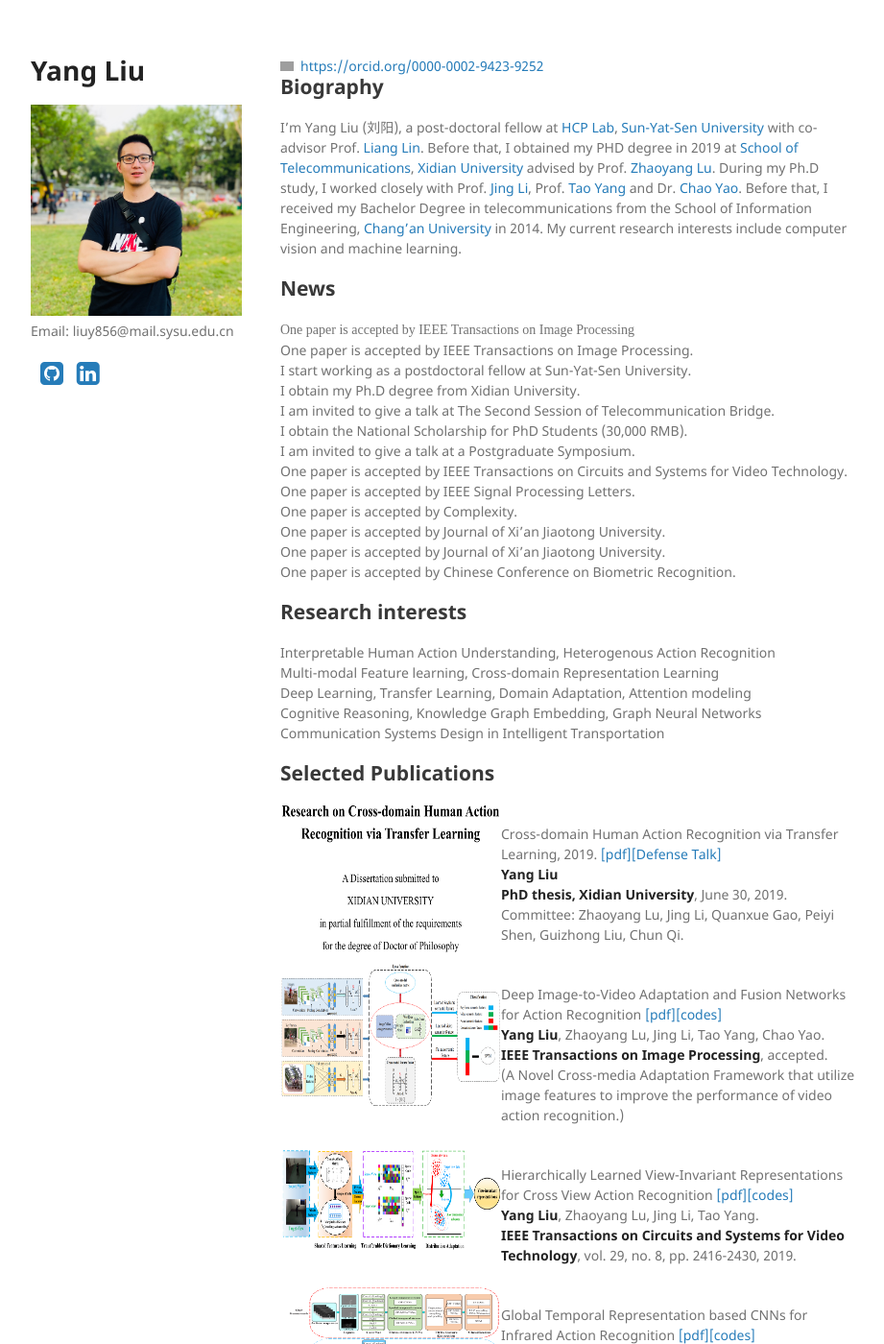
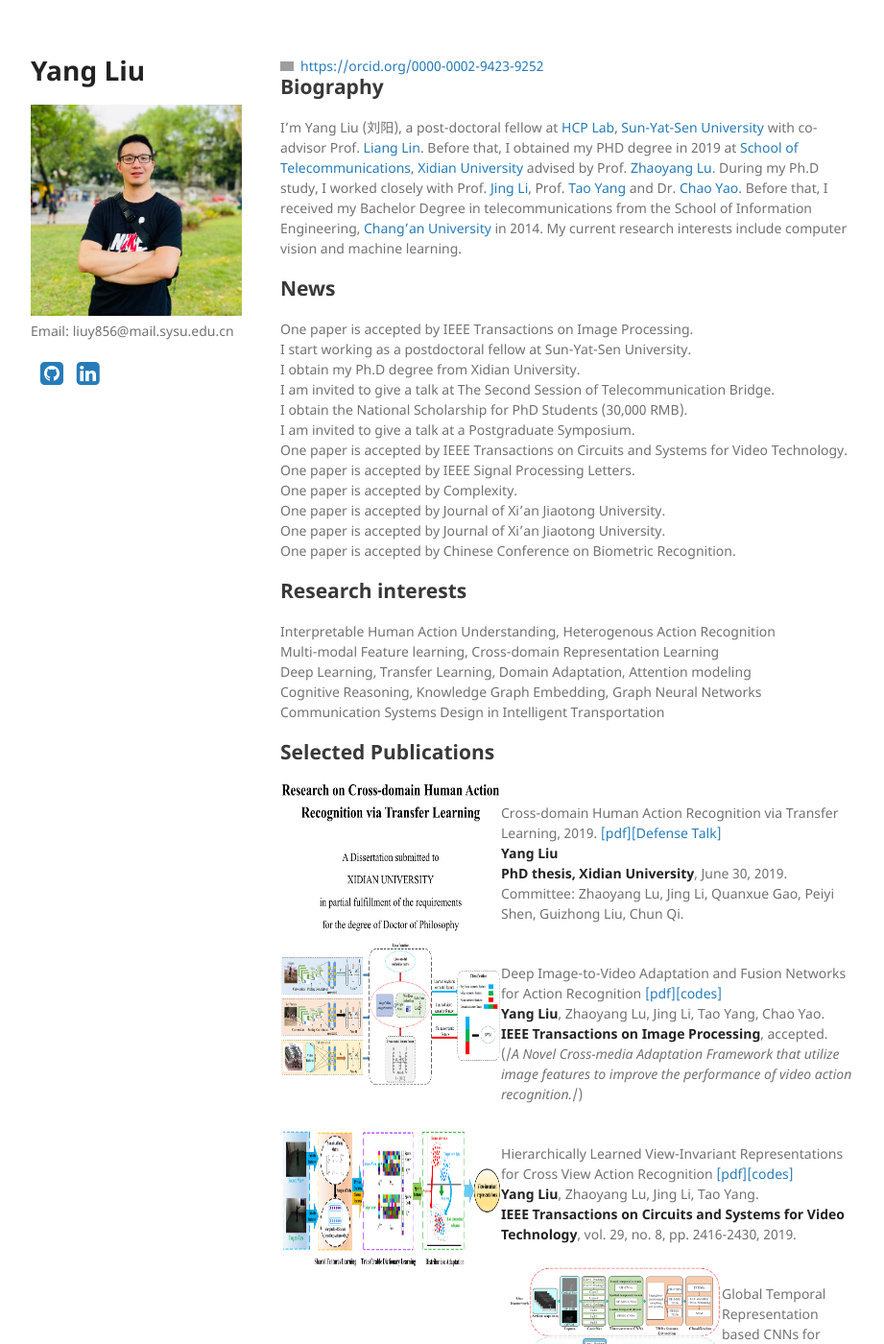
Before and after one commit to YangLiu9208/home, a Jekyll site: the page built from index.md, in a window 1280 px wide and 1400 px high. Shown: the whole window at 96% size, without its empty margins (178-1099 px from the left). Built offline with Jekyll 4.4.1, drawn with Linux system fonts in a browser that asks for light colours; a style sheet for code colours, icons or effects is not loaded; grey boxes are pictures that could not be loaded.

Commit message:
Update index.md

```diff
--- a/index.md
+++ b/index.md
@@ -7,7 +7,6 @@ layout: default
 I'm Yang Liu (刘阳), a post-doctoral fellow at [HCP Lab](http://www.sysu-hcp.net/home/), [Sun-Yat-Sen University](http://www.sysu.edu.cn/) with co-advisor Prof. [Liang Lin](http://www.linliang.net/). Before that, I obtained my PHD degree in 2019 at [School of Telecommunications](http://ste.xidian.edu.cn/), [Xidian University](https://www.xidian.edu.cn/) advised by Prof. [Zhaoyang Lu](http://web.xidian.edu.cn/zhylu/). During my Ph.D study, I worked closely with Prof. [Jing Li](https://web.xidian.edu.cn/jingli/), Prof. [Tao Yang](https://scholar.google.com/citations?hl=en&user=Lvn4nH8AAAAJ) and Dr. [Chao Yao](https://scholar.google.com/citations?user=n6w02qoAAAAJ&hl=en). Before that, I received my Bachelor Degree in telecommunications from the School of Information Engineering, [Chang’an University](http://www.chd.edu.cn/) in 2014. My current research interests include computer vision and machine learning.
 
 ## News
-<font face="黑体">One paper is accepted by IEEE Transactions on Image Processing</font>
 One paper is accepted by IEEE Transactions on Image Processing.
 I start working as a postdoctoral fellow at Sun-Yat-Sen University.
 I obtain my Ph.D degree from Xidian University.
@@ -47,11 +46,11 @@ Committee: Zhaoyang Lu, Jing Li, Quanxue Gao, Peiyi Shen, Guizhong Liu, Chun Qi.
 Deep Image-to-Video Adaptation and Fusion Networks for Action Recognition [[pdf]](https://arxiv.org/pdf/1911.10751.pdf)[[codes]](https://yangliu9208.github.io/DIVAFN/)
 **Yang Liu**, Zhaoyang Lu, Jing Li, Tao Yang, Chao Yao.
 **IEEE Transactions on Image Processing**, accepted.
-(A Novel Cross-media Adaptation Framework that utilize image features to improve the performance of video action recognition.)
+(/*A Novel Cross-media Adaptation Framework that utilize image features to improve the performance of video action recognition.*/)
 
 <div align="left">
           <a>
-            <img border="0" src="./TCSVT.png" align="left" width="230" height="110">
+            <img border="0" src="./TCSVT.png" align="left" width="230" height="150">
           </a>
 </div>
 Hierarchically Learned View-Invariant Representations for Cross View Action Recognition [[pdf]](https://arxiv.org/abs/1809.00421)[[codes]](https://yangliu9208.github.io/JSRDA/)
@@ -61,7 +60,7 @@ Hierarchically Learned View-Invariant Representations for Cross View Action Reco
 
 <div align="left">
           <a>
-            <img border="0" src="./SPL.png" align="left" width="230" height="110">
+            <img border="0" src="./SPL.png" align="left" width="230" height="150">
           </a>
 </div>
 Global Temporal Representation based CNNs for Infrared Action Recognition [[pdf]](https://arxiv.org/abs/1909.08287)[[codes]](https://yangliu9208.github.io/TSTDDs/)
@@ -70,7 +69,7 @@ Global Temporal Representation based CNNs for Infrared Action Recognition [[pdf]
 
 <div align="left">
           <a>
-            <img border="0" src="./Complexity.png" align="left" width="230" height="110">
+            <img border="0" src="./Complexity.png" align="left" width="230" height="150">
           </a>
 </div>
 Transferable Feature Representation for Visible-to-Infrared Cross-Dataset Human Action Recognition [[pdf]](https://arxiv.org/abs/1909.08297)[[codes]](https://yangliu9208.github.io/CDFAG/)
@@ -79,7 +78,7 @@ Transferable Feature Representation for Visible-to-Infrared Cross-Dataset Human
 
 <div align="left">
           <a>
-            <img border="0" src="./CCBR.png" align="left" width="230" height="110">
+            <img border="0" src="./CCBR.png" align="left" width="230" height="150">
           </a>
 </div>
 Combining Multiple Features for Cross-Domain Face Sketch Recognition[[pdf]](https://link.springer.com/chapter/10.1007/978-3-319-46654-5_16)
```
